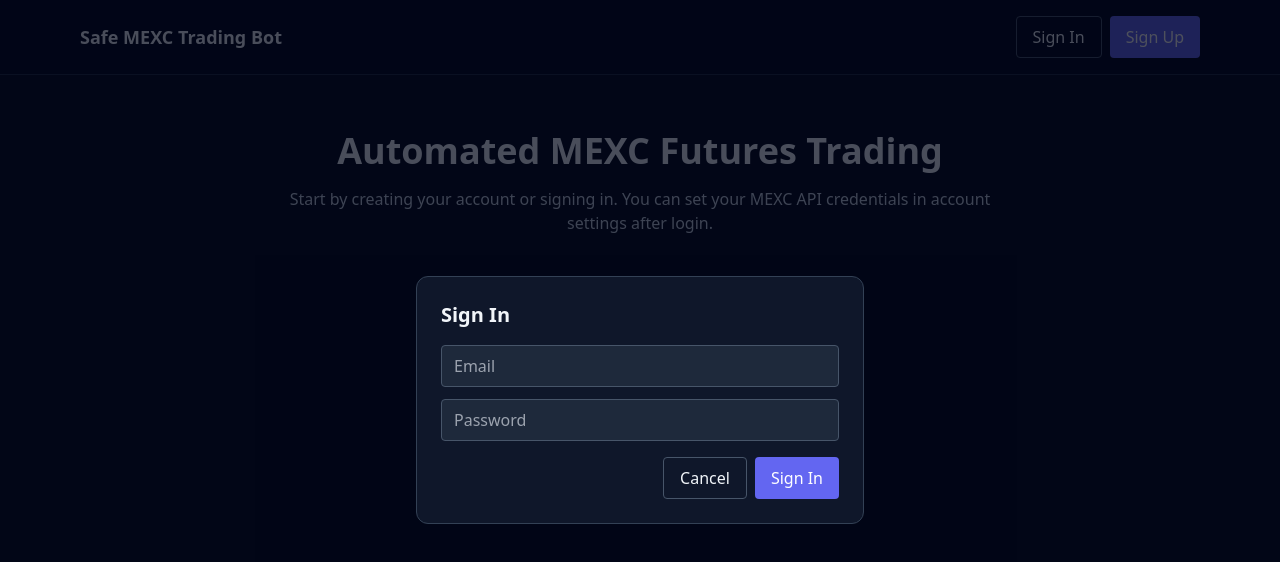
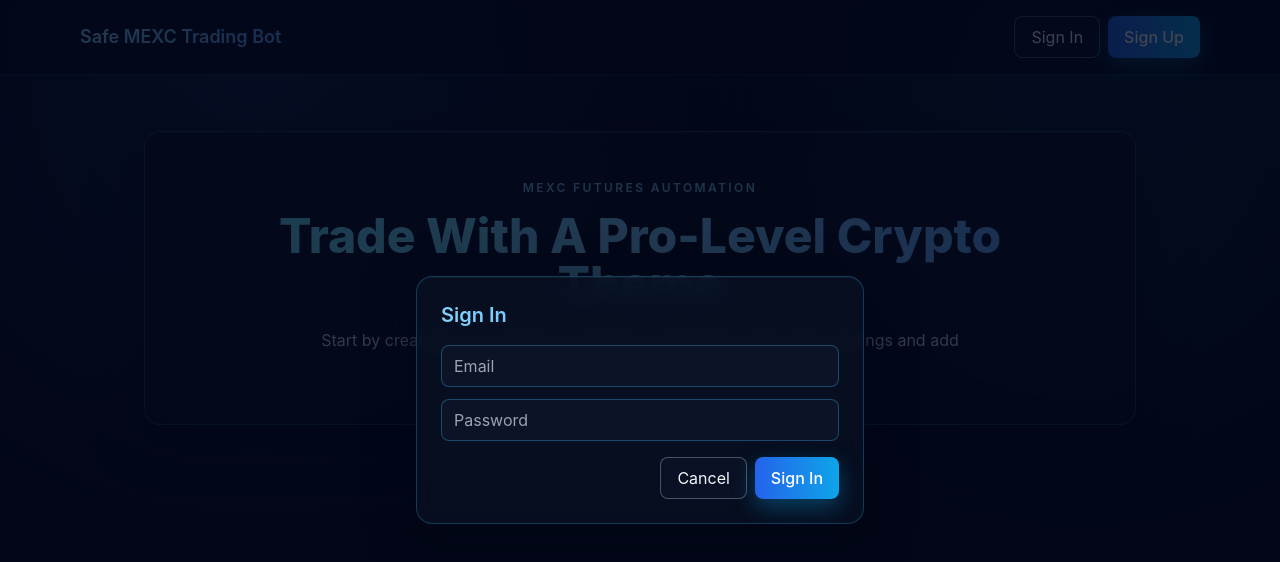
Before and after one commit to IAGOVP/Safe-Mexc-Trading-Bot, a React (Vite) app in the folder frontend/: page / in a window 1280 px wide. Both pictures are taken after a click on the button "Sign In". Shown: the top 562 px of the page. Built offline with nearby package versions, Linux system fonts and the light colour scheme; no server answers.

Commit message:
fix: update the sign up dialog

```diff
--- a/frontend/src/App.tsx
+++ b/frontend/src/App.tsx
@@ -13,7 +13,7 @@
   const [showSettings, setShowSettings] = useState(false);
 
   return (
-    <div className="min-h-screen">
+    <div className="min-h-screen pb-12">
       <Navbar
         onSignInClick={() => setShowSignIn(true)}
         onSignUpClick={() => setShowSignUp(true)}
--- a/frontend/src/components/auth/PasswordStrength.tsx
+++ b/frontend/src/components/auth/PasswordStrength.tsx
@@ -17,13 +17,17 @@
 };
 
 export const PasswordStrength = ({ password }: PasswordStrengthProps) => {
+  if (!password) {
+    return null;
+  }
+
   const { score, label } = calculateStrength(password);
   const percent = Math.max(10, score * 20);
-  const colorClass = label === "Strong" ? "bg-emerald-500" : label === "Medium" ? "bg-amber-400" : "bg-rose-500";
+  const colorClass = label === "Strong" ? "bg-cyan-400" : label === "Medium" ? "bg-blue-400" : "bg-rose-500";
 
   return (
     <div className="mt-2">
-      <div className="h-2 w-full rounded bg-slate-700">
+      <div className="h-2 w-full rounded bg-slate-800/90">
         <div className={`h-2 rounded transition-all ${colorClass}`} style={{ width: `${percent}%` }} />
       </div>
       <p className="mt-1 text-xs text-slate-300">Password strength: {label}</p>
--- a/frontend/src/components/auth/SignInDialog.tsx
+++ b/frontend/src/components/auth/SignInDialog.tsx
@@ -27,12 +27,12 @@
   };
 
   return (
-    <div className="fixed inset-0 z-20 flex items-center justify-center bg-slate-950/70 p-4">
-      <div className="w-full max-w-md rounded-xl border border-slate-700 bg-slate-900 p-6">
-        <h2 className="text-xl font-semibold">Sign In</h2>
+    <div className="fixed inset-0 z-20 flex items-center justify-center bg-slate-950/75 p-4">
+      <div className="glass-card w-full max-w-md rounded-2xl p-6">
+        <h2 className="bg-gradient-to-r from-sky-300 to-blue-400 bg-clip-text text-xl font-semibold text-transparent">Sign In</h2>
         <form className="mt-4 space-y-3" onSubmit={handleSubmit}>
           <input
-            className="w-full rounded border border-slate-600 bg-slate-800 px-3 py-2"
+            className="input-theme w-full rounded-lg px-3 py-2"
             type="email"
             placeholder="Email"
             value={email}
@@ -40,7 +40,7 @@
             required
           />
           <input
-            className="w-full rounded border border-slate-600 bg-slate-800 px-3 py-2"
+            className="input-theme w-full rounded-lg px-3 py-2"
             type="password"
             placeholder="Password"
             value={password}
@@ -51,10 +51,10 @@
           {error ? <p className="text-sm text-rose-400">{error}</p> : null}
 
           <div className="flex justify-end gap-2 pt-1">
-            <button className="rounded border border-slate-600 px-4 py-2" type="button" onClick={onClose}>
+            <button className="ghost-btn rounded-lg px-4 py-2" type="button" onClick={onClose}>
               Cancel
             </button>
-            <button className="rounded bg-indigo-500 px-4 py-2 font-medium text-white" type="submit" disabled={isLoading}>
+            <button className="neon-btn rounded-lg px-4 py-2 font-medium text-white" type="submit" disabled={isLoading}>
               {isLoading ? "Signing in..." : "Sign In"}
             </button>
           </div>
--- a/frontend/src/components/layout/Navbar.tsx
+++ b/frontend/src/components/layout/Navbar.tsx
@@ -12,31 +12,33 @@
   const [isMenuOpen, setIsMenuOpen] = useState(false);
 
   return (
-    <nav className="sticky top-0 z-10 border-b border-slate-800 bg-slate-950/95 backdrop-blur">
+    <nav className="sticky top-0 z-10 border-b border-sky-500/20 bg-slate-950/65 backdrop-blur-xl">
       <div className="mx-auto flex max-w-6xl items-center justify-between px-4 py-4">
-        <h1 className="text-lg font-semibold">Safe MEXC Trading Bot</h1>
+        <h1 className="bg-gradient-to-r from-sky-300 to-blue-400 bg-clip-text text-lg font-semibold text-transparent">
+          Safe MEXC Trading Bot
+        </h1>
 
         {!currentAccount ? (
           <div className="flex gap-2">
-            <button className="rounded border border-slate-600 px-4 py-2" onClick={onSignInClick}>
+            <button className="ghost-btn rounded-lg px-4 py-2 text-slate-100" onClick={onSignInClick}>
               Sign In
             </button>
-            <button className="rounded bg-indigo-500 px-4 py-2 font-medium text-white" onClick={onSignUpClick}>
+            <button className="neon-btn rounded-lg px-4 py-2 font-medium text-white" onClick={onSignUpClick}>
               Sign Up
             </button>
           </div>
         ) : (
           <div className="relative">
             <button
-              className="rounded border border-slate-600 px-4 py-2"
+              className="ghost-btn rounded-lg px-4 py-2 text-slate-100"
               onClick={() => setIsMenuOpen((prev) => !prev)}
             >
               Menu
             </button>
             {isMenuOpen ? (
-              <div className="absolute right-0 mt-2 w-48 rounded border border-slate-700 bg-slate-900 p-1 shadow-lg">
+              <div className="glass-card absolute right-0 mt-2 w-48 rounded-xl p-1">
                 <button
-                  className="w-full rounded px-3 py-2 text-left hover:bg-slate-800"
+                  className="w-full rounded-lg px-3 py-2 text-left text-slate-100 hover:bg-sky-500/10"
                   onClick={() => {
                     onSettingsClick();
                     setIsMenuOpen(false);
@@ -45,7 +47,7 @@
                   Settings
                 </button>
                 <button
-                  className="w-full rounded px-3 py-2 text-left hover:bg-slate-800"
+                  className="w-full rounded-lg px-3 py-2 text-left text-slate-100 hover:bg-sky-500/10"
                   onClick={() => {
                     signOut();
                     setIsMenuOpen(false);
--- a/frontend/src/components/settings/AccountSettingsPanel.tsx
+++ b/frontend/src/components/settings/AccountSettingsPanel.tsx
@@ -25,19 +25,21 @@
   }
 
   return (
-    <div className="mx-auto mt-8 w-full max-w-2xl rounded-xl border border-slate-700 bg-slate-900 p-6">
-      <h2 className="text-xl font-semibold">Account Settings</h2>
+    <div className="glass-card mx-auto mt-8 w-full max-w-2xl rounded-2xl p-6">
+      <h2 className="bg-gradient-to-r from-sky-300 to-blue-400 bg-clip-text text-xl font-semibold text-transparent">
+        Account Settings
+      </h2>
       <p className="mt-1 text-sm text-slate-300">Email: {currentAccount.email}</p>
       <form className="mt-4 space-y-3" onSubmit={handleSubmit}>
         <input
-          className="w-full rounded border border-slate-600 bg-slate-800 px-3 py-2"
+          className="input-theme w-full rounded-lg px-3 py-2"
           type="text"
           placeholder="MEXC API Key"
           value={mexcAPIKey}
           onChange={(e) => setMexcAPIKey(e.target.value)}
         />
         <input
-          className="w-full rounded border border-slate-600 bg-slate-800 px-3 py-2"
+          className="input-theme w-full rounded-lg px-3 py-2"
           type="password"
           placeholder="MEXC Secret Key"
           value={mexcSecretKey}
@@ -45,7 +47,7 @@
         />
         {message ? <p className="text-sm text-emerald-400">{message}</p> : null}
         {error ? <p className="text-sm text-rose-400">{error}</p> : null}
-        <button className="rounded bg-indigo-500 px-4 py-2 font-medium text-white" type="submit">
+        <button className="neon-btn rounded-lg px-4 py-2 font-medium text-white" type="submit">
           Save Settings
         </button>
       </form>
--- a/frontend/src/index.css
+++ b/frontend/src/index.css
@@ -2,6 +2,60 @@
 @tailwind components;
 @tailwind utilities;
 
+* {
+  box-sizing: border-box;
+}
+
 body {
-  @apply bg-slate-950 text-slate-100;
+  @apply text-slate-100;
+  margin: 0;
+  min-height: 100vh;
+  background:
+    radial-gradient(circle at 20% 10%, rgba(59, 130, 246, 0.2), transparent 40%),
+    radial-gradient(circle at 85% 15%, rgba(14, 165, 233, 0.16), transparent 35%),
+    linear-gradient(180deg, #050914 0%, #040714 42%, #030611 100%);
+  font-family: Inter, system-ui, -apple-system, Segoe UI, Roboto, Ubuntu, Cantarell, Noto Sans, Helvetica, Arial, sans-serif;
 }
+
+#root {
+  min-height: 100vh;
+}
+
+.glass-card {
+  background: rgba(8, 16, 35, 0.82);
+  border: 1px solid rgba(56, 189, 248, 0.26);
+  box-shadow: 0 12px 48px rgba(2, 8, 23, 0.55), inset 0 1px 0 rgba(148, 163, 184, 0.08);
+  backdrop-filter: blur(10px);
+}
+
+.neon-btn {
+  background: linear-gradient(90deg, #2563eb 0%, #0ea5e9 100%);
+  box-shadow: 0 8px 22px rgba(14, 165, 233, 0.34);
+  transition: transform 0.2s ease, box-shadow 0.2s ease, opacity 0.2s ease;
+}
+
+.neon-btn:hover {
+  transform: translateY(-1px);
+  box-shadow: 0 12px 28px rgba(14, 165, 233, 0.42);
+}
+
+.neon-btn:disabled {
+  opacity: 0.75;
+}
+
+.ghost-btn {
+  border: 1px solid rgba(148, 163, 184, 0.45);
+  background: rgba(15, 23, 42, 0.55);
+}
+
+.input-theme {
+  border: 1px solid rgba(56, 189, 248, 0.33);
+  background: rgba(15, 23, 42, 0.78);
+  color: #e2e8f0;
+}
+
+.input-theme:focus {
+  outline: none;
+  border-color: rgba(56, 189, 248, 0.95);
+  box-shadow: 0 0 0 3px rgba(14, 165, 233, 0.22);
+}
--- a/frontend/src/pages/HomePage.tsx
+++ b/frontend/src/pages/HomePage.tsx
@@ -1,10 +1,15 @@
 export const HomePage = () => {
   return (
-    <main className="mx-auto mt-14 max-w-3xl px-4 text-center">
-      <h2 className="text-4xl font-bold">Automated MEXC Futures Trading</h2>
-      <p className="mt-4 text-slate-300">
-        Start by creating your account or signing in. You can set your MEXC API credentials in account settings after login.
-      </p>
+    <main className="mx-auto mt-14 max-w-5xl px-4">
+      <section className="glass-card rounded-2xl p-8 text-center md:p-12">
+        <p className="text-xs font-semibold uppercase tracking-[0.2em] text-sky-300/90">MEXC Futures Automation</p>
+        <h2 className="mt-4 bg-gradient-to-r from-cyan-300 via-sky-300 to-blue-400 bg-clip-text text-4xl font-extrabold text-transparent md:text-5xl">
+          Trade With A Pro-Level Crypto Theme
+        </h2>
+        <p className="mx-auto mt-5 max-w-2xl text-slate-300">
+          Start by creating your account or signing in. After login, open menu settings and add your MEXC API keys securely.
+        </p>
+      </section>
     </main>
   );
 };
```
Also changed, not shown: frontend/src/components/auth/SignUpDialog.tsx (+8 -8 lines).
